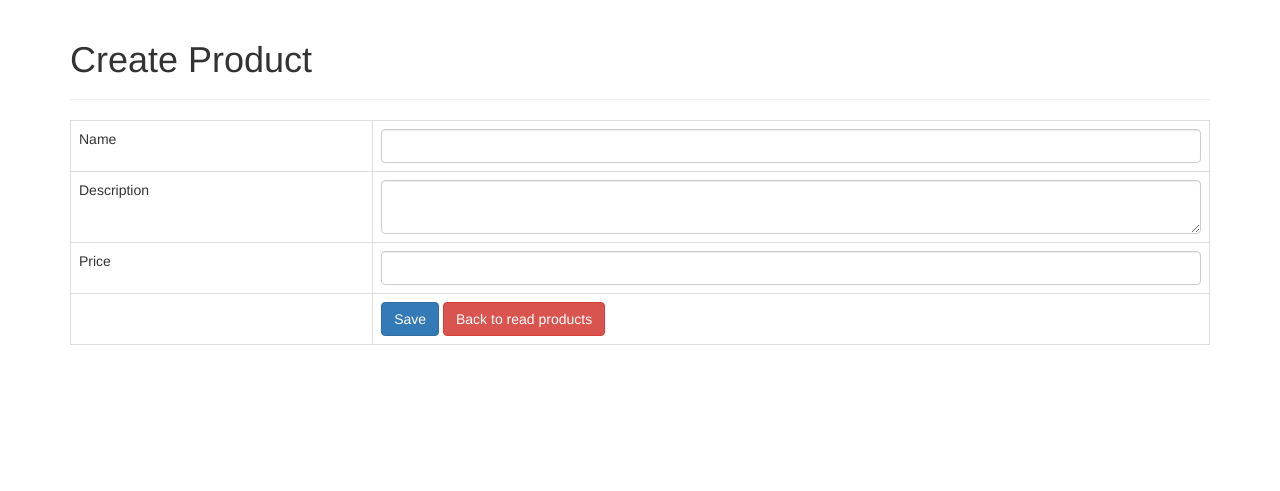
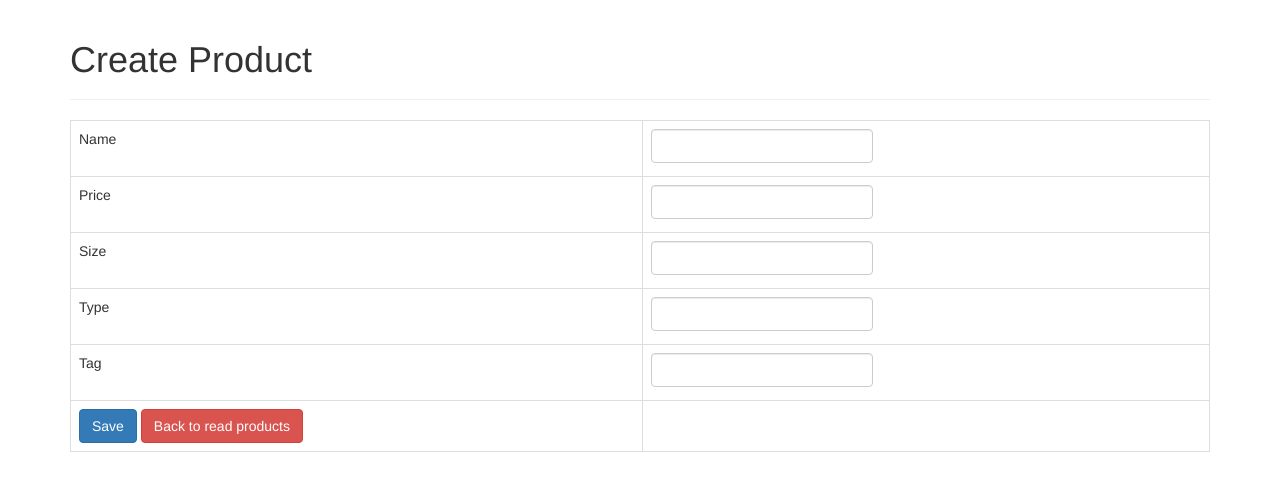
Before and after one commit to jontorregano/phpFoodSitev2, a PHP site: page /create.php in a window 1280 px wide. Shown: the top 491 px of the page. Run offline with PHP 8.4, Linux system fonts and the light colour scheme.

Commit message:
Create Working

```diff
--- a/Structure/create.php
+++ b/Structure/create.php
@@ -31,26 +31,31 @@
             include 'Database/databaseconnection.php';
 
             try{
-
                 // insert query
-                $query = "INSERT INTO products SET name=:name, description=:description, price=:price, created=:created";
+                $query = "INSERT INTO menu SET foodName=:foodName, foodPrice=:foodPrice, foodTag=:foodTag,
+                  foodType=:foodType, foodSize=:foodSize";
 
                 // prepare query for execution
                 $stmt = $con->prepare($query);
 
                 // posted values
-                $name=htmlspecialchars(strip_tags($_POST['name']));
-                $description=htmlspecialchars(strip_tags($_POST['description']));
-                $price=htmlspecialchars(strip_tags($_POST['price']));
+                $foodName=htmlspecialchars(strip_tags($_POST['foodName']));
+                $foodPrice=htmlspecialchars(strip_tags($_POST['foodPrice']));
+                $foodTag=htmlspecialchars(strip_tags($_POST['foodTag']));
+                $foodType=htmlspecialchars(strip_tags($_POST['foodType']));
+                $foodSize=htmlspecialchars(strip_tags($_POST['foodSize']));
 
                 // bind the parameters
-                $stmt->bindParam(':name', $name);
-                $stmt->bindParam(':description', $description);
-                $stmt->bindParam(':price', $price);
+                $stmt->bindParam(':foodName', $foodName);
+                $stmt->bindParam(':foodPrice', $foodPrice);
+                $stmt->bindParam(':foodTag', $foodTag);
+                $stmt->bindParam(':foodType', $foodType);
+                $stmt->bindParam(':foodSize', $foodSize);
+
 
                 // specify when this record was inserted to the database
-                $created=date('Y-m-d H:i:s');
-                $stmt->bindParam(':created', $created);
+                //$created=date('Y-m-d H:i:s');
+                //$stmt->bindParam(':created', $created);
 
                 // Execute the query
                 if($stmt->execute()){
@@ -74,18 +79,35 @@
             <table class='table table-hover table-responsive table-bordered'>
                 <tr>
                     <td>Name</td>
-                    <td><input type='text' name='name' class='form-control' /></td>
-                </tr>
-                <tr>
-                    <td>Description</td>
-                    <td><textarea name='description' class='form-control'></textarea></td>
+                    <td><label>
+                            <input type='text' name='foodName' class='form-control'/>
+                        </label></td>
                 </tr>
                 <tr>
                     <td>Price</td>
-                    <td><input type='text' name='price' class='form-control' /></td>
+                    <td><label>
+                            <input type='number' name='foodPrice' class='form-control'/>
+                        </label></td>
                 </tr>
                 <tr>
-                    <td></td>
+                    <td>Size</td>
+                    <td><label>
+                            <input type='text' name='foodSize' class='form-control'/>
+                        </label></td>
+                </tr>
+                <tr>
+                    <td>Type</td>
+                    <td><label>
+                            <input type='text' name='foodType' class='form-control'/>
+                        </label></td>
+                </tr>
+                <tr>
+                    <td>Tag</td>
+                    <td><label>
+                            <input type='text' name='foodTag' class='form-control'>
+                        </label></td>
+                </tr>
+                <tr>
                     <td>
                         <input type='submit' value='Save' class='btn btn-primary' />
                         <a href='read.php' class='btn btn-danger'>Back to read products</a>
```
Also changed, not shown: Structure/Database/menu.sql (+8 -8 lines).
